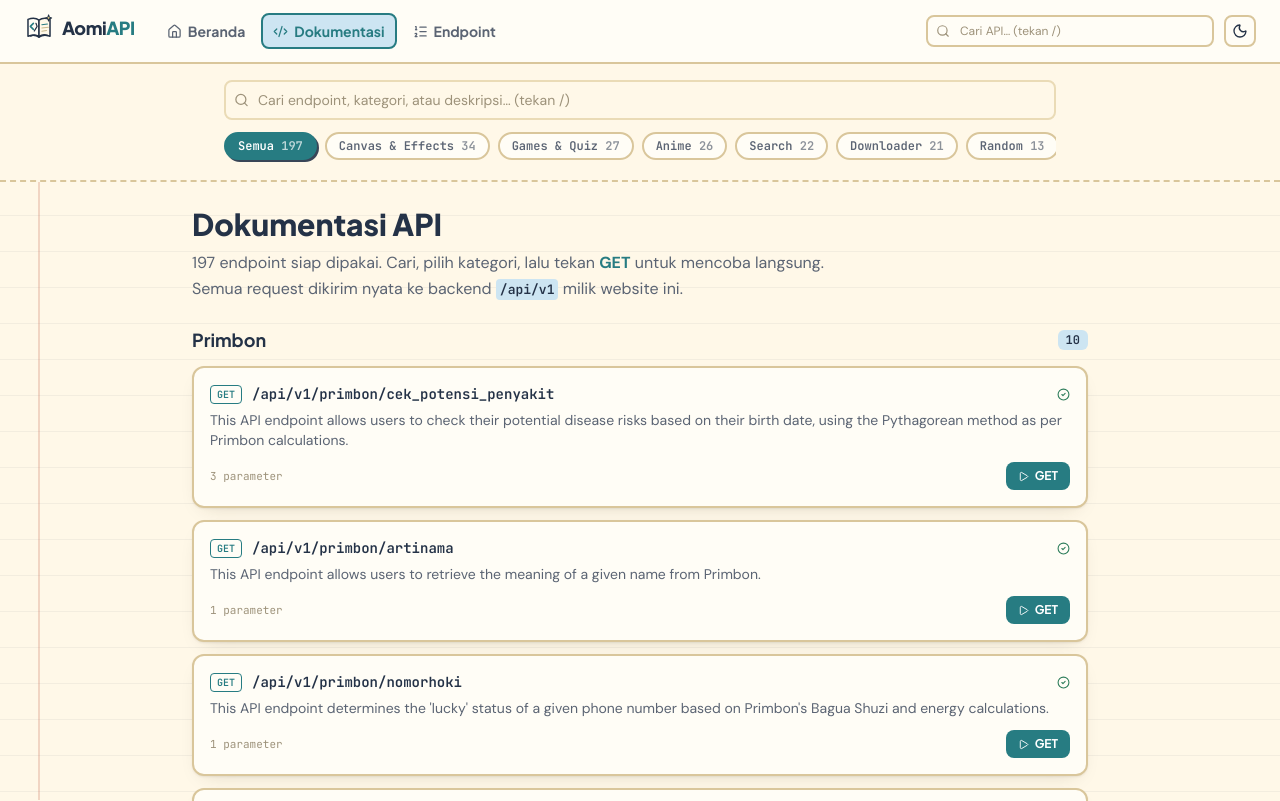
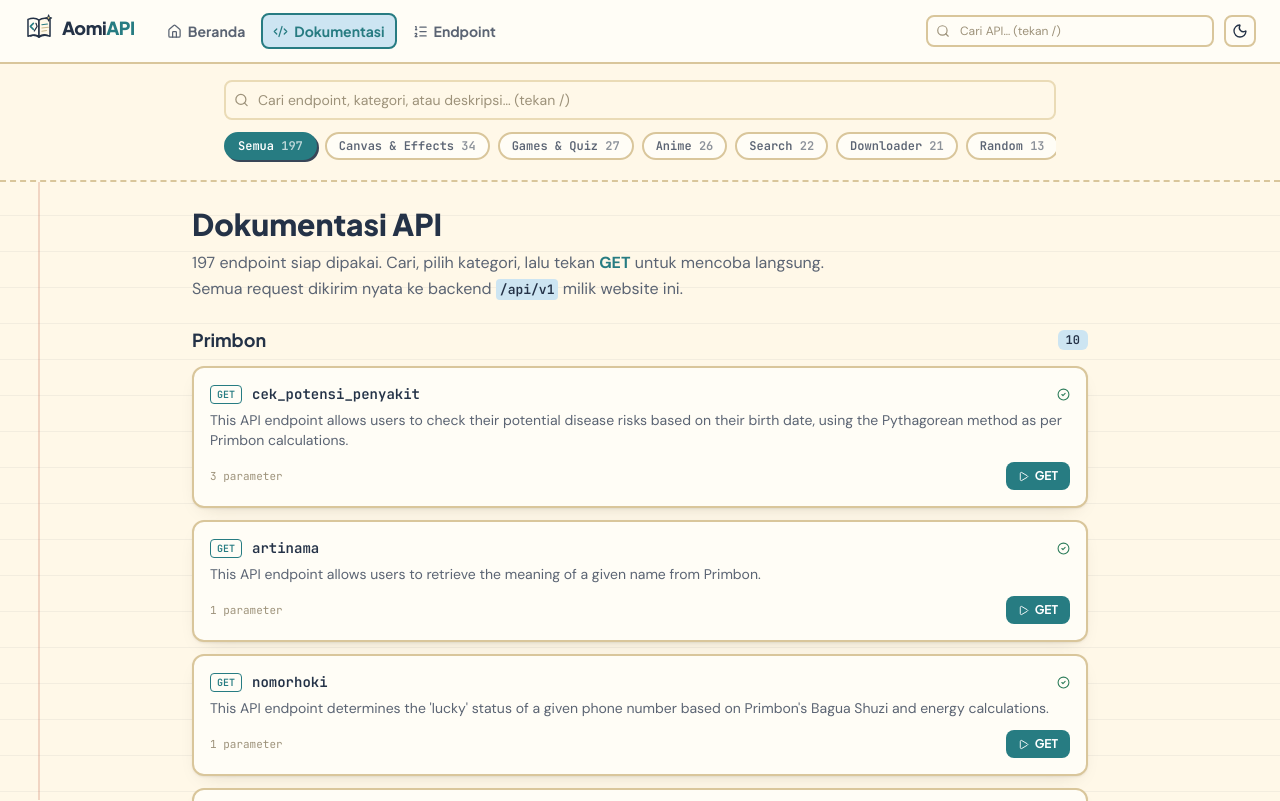
Before and after one commit to AomiXplorer/rest-api, a Next.js app: page /docs in a window 1280 px wide. Shown: the top 801 px of the page. Built offline with nearby package versions, Linux system fonts and the light colour scheme.

Commit message:
feat(docs): kartu endpoint tampil nama fitur saja tanpa prefix path

```diff
--- a/src/components/docs/DocsClient.tsx
+++ b/src/components/docs/DocsClient.tsx
@@ -23,6 +23,12 @@ function MethodBadge({ method }: { method: string }) {
 
 function localPath(e: EndpointDefinition) {
   return `/api/v1${e.upstreamPath.replace(/^\/api/, "")}`;
+}
+
+/* Nama fitur saja: segmen terakhir path, tanpa prefix /api/v1/<kategori> */
+function featureName(e: EndpointDefinition) {
+  const segs = e.upstreamPath.split("/").filter(Boolean);
+  return segs[segs.length - 1] ?? e.upstreamPath;
 }
 
 export function DocsClient({
@@ -207,7 +213,7 @@ export function DocsClient({
                         <div className="flex items-center gap-2.5">
                           <MethodBadge method={e.method} />
                           <code className="min-w-0 flex-1 truncate font-code text-sm font-semibold text-ink">
-                            {localPath(e)}
+                            {featureName(e)}
                           </code>
                           {verified.has(e.id) ? (
                             <CheckCircle2
```
